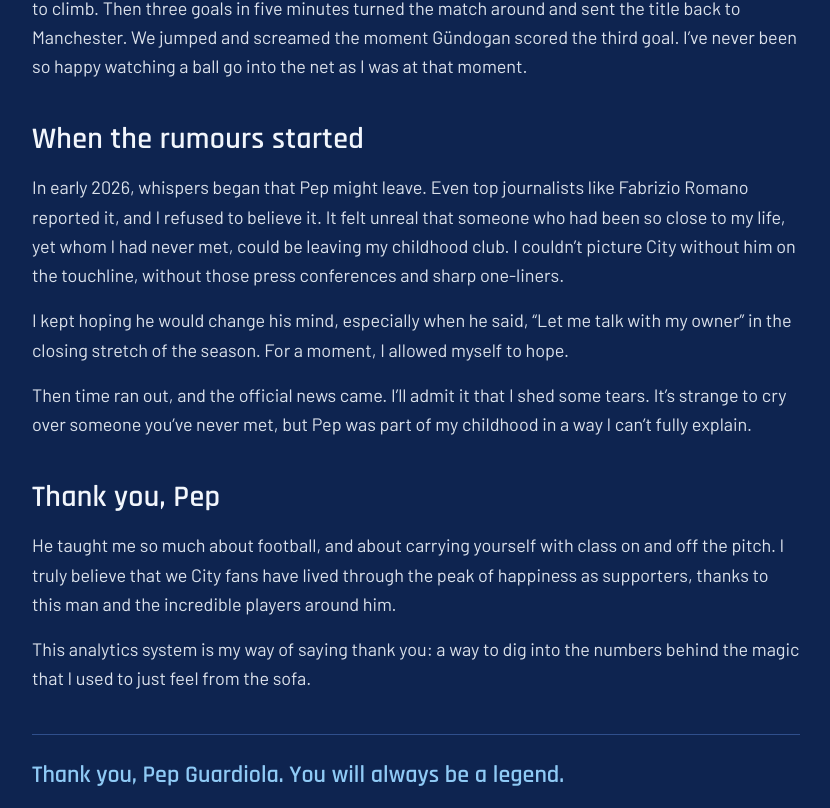
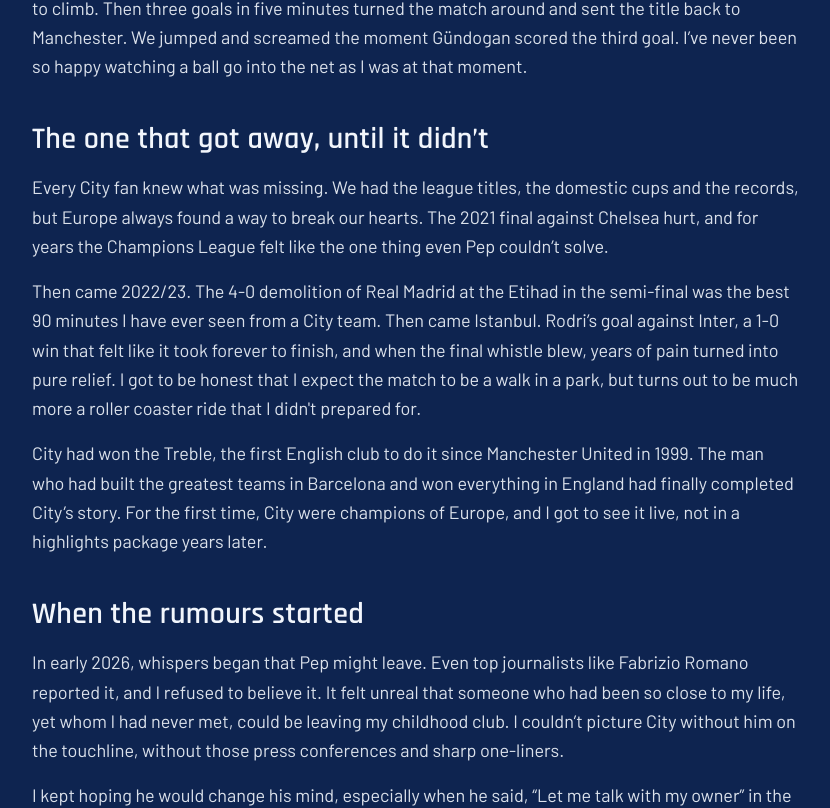
Before and after one commit to CodeWithHKL/guardiola-mancity-analytics, a Next.js app: page /about in a window 1280 px wide. Shown: the part 1920-2728 px from the top of the page, without its empty margins (224-1054 px from the left). Built offline with nearby package versions, Linux system fonts and the light colour scheme.

Commit message:
Add Champions League section to About page

```diff
--- a/src/app/about/page.tsx
+++ b/src/app/about/page.tsx
@@ -32,6 +32,14 @@ const sections: { title: string; body: string[] }[] = [
     title: "One more miracle",
     body: [
       "Who would have thought I’d get to relive the madness of 2012 again? On the final day of 2021/22, City were 2-0 down to Aston Villa while Liverpool chased us for the title. I was on the edge of my seat next to my dad. We thought there is no hope left as trailing 2-0 seems to be a very steep mountain to climb. Then three goals in five minutes turned the match around and sent the title back to Manchester. We jumped and screamed the moment Gündogan scored the third goal. I’ve never been so happy watching a ball go into the net as I was at that moment.",
+    ],
+  },
+  {
+    title: "The one that got away, until it didn’t",
+    body: [
+      "Every City fan knew what was missing. We had the league titles, the domestic cups and the records, but Europe always found a way to break our hearts. The 2021 final against Chelsea hurt, and for years the Champions League felt like the one thing even Pep couldn’t solve.",
+      "Then came 2022/23. The 4-0 demolition of Real Madrid at the Etihad in the semi-final was the best 90 minutes I have ever seen from a City team. Then came Istanbul. Rodri’s goal against Inter, a 1-0 win that felt like it took forever to finish, and when the final whistle blew, years of pain turned into pure relief. I got to be honest that I expect the match to be a walk in a park, but turns out to be much more a roller coaster ride that I didn't prepared for.",
+      "City had won the Treble, the first English club to do it since Manchester United in 1999. The man who had built the greatest teams in Barcelona and won everything in England had finally completed City’s story. For the first time, City were champions of Europe, and I got to see it live, not in a highlights package years later.",
     ],
   },
   {
```
